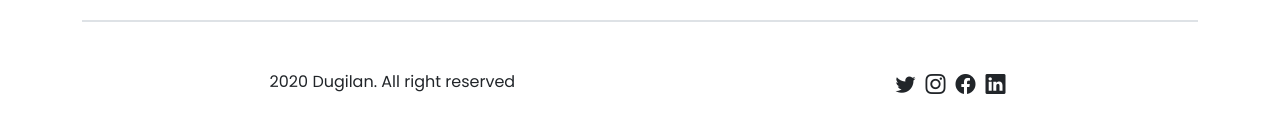
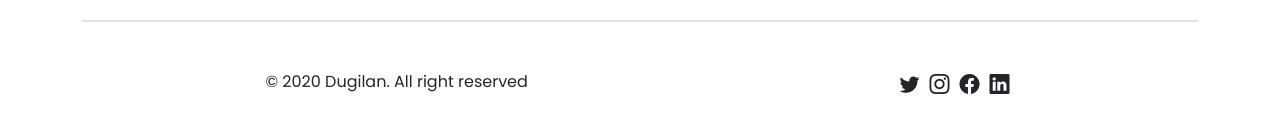
Before and after one commit to udaysarkarud/-the-superhero-direction, a React (Create React App) app: page / in a window 1280 px wide. Shown: the part 4776-4908 px from the top of the page. Built offline with nearby package versions, Linux system fonts and the light colour scheme.

Commit message:
copyright and icon added

```diff
--- a/src/components/CopyRight/CopyRight.js
+++ b/src/components/CopyRight/CopyRight.js
@@ -4,7 +4,7 @@ const CopyRight = () => {
     return (
         <>
             <div className="">
-                <p>2020 Dugilan. All right reserved</p>
+                <p>&copy; 2020 Dugilan. All right reserved</p>
             </div>
             <div>
                 <i className="bi bi-twitter"></i>
```
